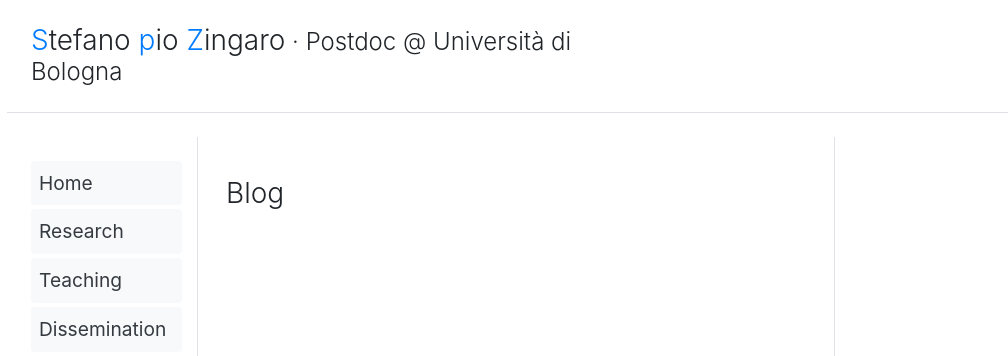
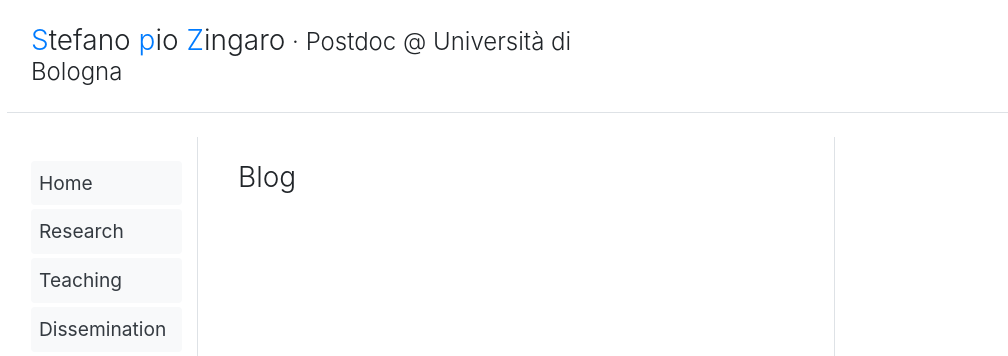
Before and after one commit to saltgz/saltgz.github.io, a Jekyll site: the page built from _categories/blog.md, in a window 1280 px wide. Shown: the top 356 px of the page, without its empty margins (78-1086 px from the left). Built offline with Jekyll 4.4.1, drawn with Linux system fonts in a browser that asks for light colours; comment, search, counter and statistics services are not loaded.

Commit message:
Update blog.html

```diff
--- a/_layouts/blog.html
+++ b/_layouts/blog.html
@@ -2,7 +2,7 @@
 layout: default
 ---
 
-<div class="px-1 py-3">
+<div class="px-3">
   <h3 class="font-weight-light">
     {{ page.title | escape }}
   </h3>
```
